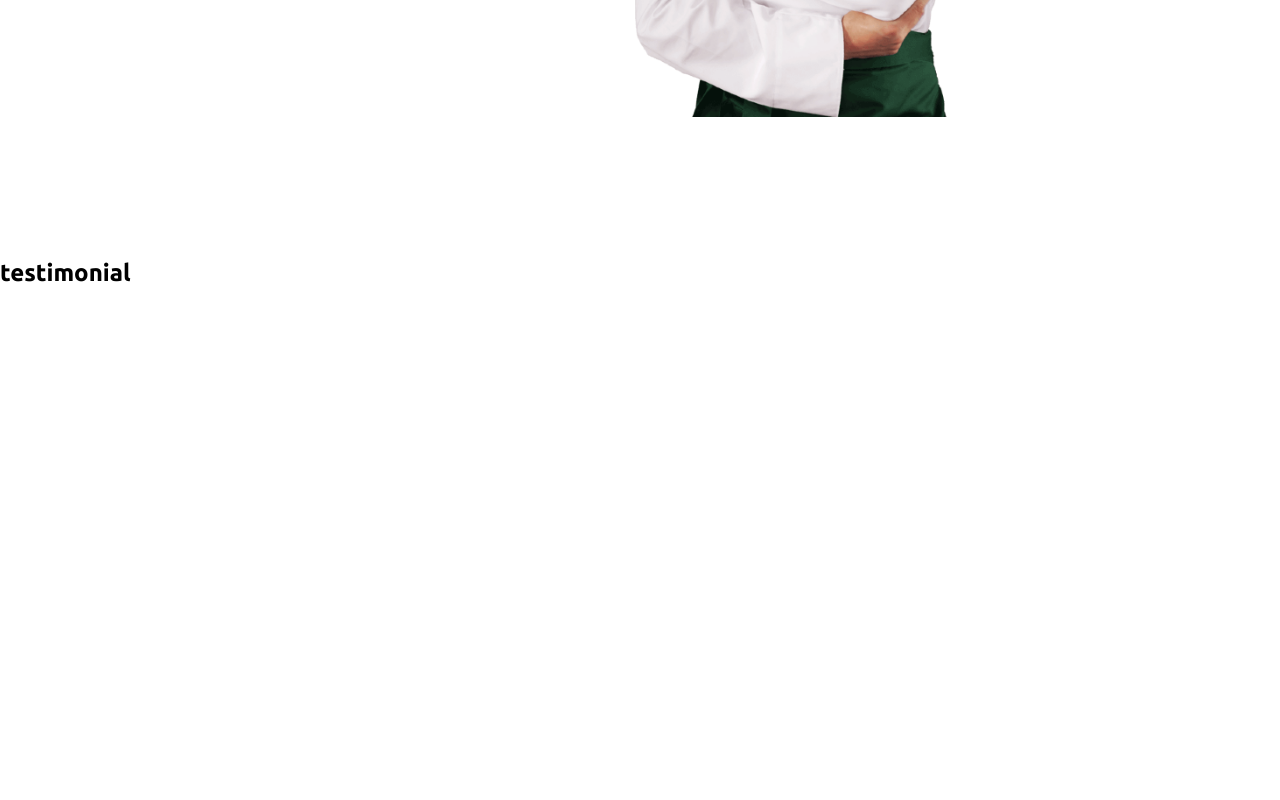
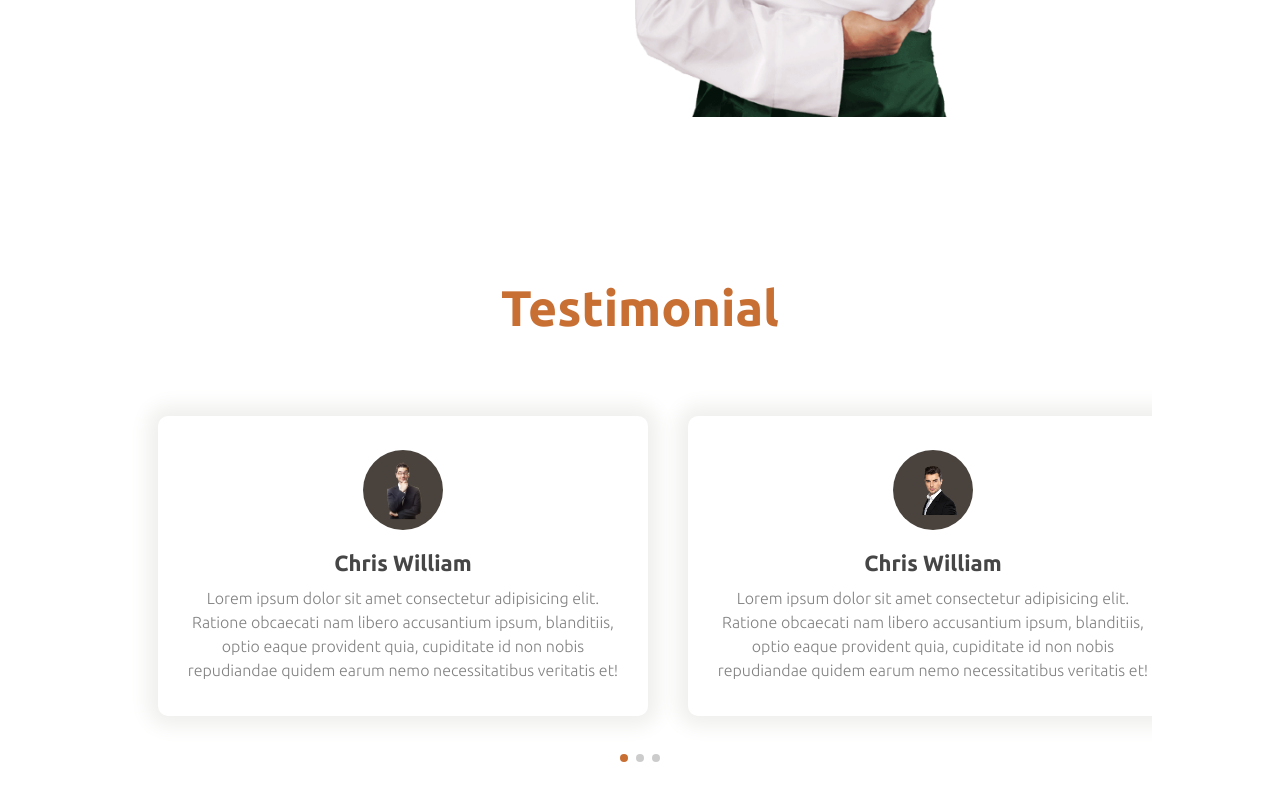
Before and after one commit to RodCri/Bakery, a plain HTML site: page index.html in a window 1280 px wide. Shown: the part 3822-4622 px from the top of the page. Before the commit the page ends 4209 px from the top, so only its background shows below. Drawn offline with nearby package versions, Linux system fonts and the light colour scheme.

Commit message:
add section testimonials

```diff
--- a/index.html
+++ b/index.html
@@ -8,6 +8,7 @@
   <meta name="description" content="landing page bakery">
   <meta name="keywords" content="landing, bakery">
   <meta name="author" content="Cristian Camilo Rodriguez">
+  <link rel="stylesheet" href="https://unpkg.com/swiper/swiper-bundle.min.css">
   <link rel="stylesheet" href="css/style.css">
   <link rel="shortcut icon" href="img/bakery.ico" type="image/x-icon">
 </head>
@@ -156,9 +157,42 @@
       </section>
     </article>
     <section class="testimonial">
-      <h1>testimonial</h1>
+      <h1 class="testimonial__title">Testimonial</h1>
+      <swiper-container class="mySwiper" pagination="true" pagination-clickable="true" space-between="40" slides-per-view="2">
+          <swiper-slide>
+            <div class="swiper-slide__avatar">
+              <img src="img/avatar1.png" alt="" class="avatar">
+            </div>
+            <h3 class="swiper-slide__name">Chris William</h3>
+            <p class="swiper-slide__comment">Lorem ipsum dolor sit amet consectetur adipisicing elit. Ratione obcaecati nam libero accusantium ipsum, blanditiis, optio eaque provident quia, cupiditate id non nobis repudiandae quidem earum nemo necessitatibus veritatis et!</p>
+          </swiper-slide>
+          <swiper-slide>
+            <div class="swiper-slide__avatar">
+              <img src="img/avatar2.png" alt="" class="avatar">
+            </div>
+            <h3 class="swiper-slide__name">Chris William</h3>
+            <p class="swiper-slide__comment">Lorem ipsum dolor sit amet consectetur adipisicing elit. Ratione obcaecati nam libero accusantium ipsum, blanditiis, optio eaque provident quia, cupiditate id non nobis repudiandae quidem earum nemo necessitatibus veritatis et!</p>
+          </swiper-slide>
+          <swiper-slide>
+            <div class="swiper-slide__avatar">
+              <img src="img/avatar3.png" alt="" class="avatar">
+            </div>
+            <h3 class="swiper-slide__name">Chris William</h3>
+            <p class="swiper-slide__comment">Lorem ipsum dolor sit amet consectetur adipisicing elit. Ratione obcaecati nam libero accusantium ipsum, blanditiis, optio eaque provident quia, cupiditate id non nobis repudiandae quidem earum nemo necessitatibus veritatis et!</p>
+          </swiper-slide>
+          <swiper-slide>
+            <div class="swiper-slide__avatar">
+              <img src="img/avatar4.png" alt="" class="avatar">
+            </div>
+            <h3 class="swiper-slide__name">Chris William</h3>
+            <p class="swiper-slide__comment">Lorem ipsum dolor sit amet consectetur adipisicing elit. Ratione obcaecati nam libero accusantium ipsum, blanditiis, optio eaque provident quia, cupiditate id non nobis repudiandae quidem earum nemo necessitatibus veritatis et!</p>
+          </swiper-slide>
+
+        <div class="swiper-pagination"></div>
+      </div>
     </section>
   </main>
+  <script src="https://cdn.jsdelivr.net/npm/swiper@9/swiper-element-bundle.min.js" defer='defer'></script>
   <script src="js/main.js"></script>
 </body>
 </html>
--- a/js/main.js
+++ b/js/main.js
@@ -73,3 +73,22 @@ if (discoverCanvas && discoverCanvas.getContext) {
     context.stroke();
   }
 }
+
+const swipper = document.querySelector('.mySwiper');
+addEventListener("resize", (event) => {
+  let w = window.innerWidth;
+  if(w<=900){
+    swipper.passedParams.slidesPerView = 3;
+
+  }else if(w>900){
+    swipper.style.backgroundColor = "#fff"
+    swipper.passedParams.slidesPerView = 2;
+  }
+});
+
+let swiper = new Swiper(".mySwiper", {
+  navigation: {
+    nextEl: ".swiper-button-next",
+    prevEl: ".swiper-button-prev",
+  },
+});
--- a/sass/style.scss
+++ b/sass/style.scss
@@ -1,6 +1,10 @@
 @use 'variables' as v;
 @import 'mixins';
 @import url('https://fonts.googleapis.com/css2?family=Ubuntu:wght@300;400;700&display=swap');
+:root{
+  --swiper-pagination-top: 93%;
+  --swiper-pagination-color: #c86f33;
+}
 *{
   padding: 0;
   margin: 0;
@@ -439,4 +443,70 @@ body{
       }
     }
   }
+  .testimonial{
+    display: flex;
+    width: 80%;
+    margin: 0 auto;
+    flex-direction: column;
+    justify-content: center;
+    align-items: center;
+    &__title{
+      color: v.$bg-cta;
+      font-size: 5rem;
+      padding: 20px 0;
+    }
+    swiper-container {
+      width: 100%;
+      height: 100%;
+      padding: 30px;
+    }
+
+    swiper-slide {
+      min-width: 490px;
+      height: 300px;
+      text-align: center;
+      font-size: 18px;
+      display: flex;
+      flex-direction: column;
+      justify-content: center;
+      align-items: center;
+      margin: 30px 0;
+      padding: 20px;
+      border-radius: 10px;
+      box-shadow: 0 0 20px 10px rgb(239, 239, 237) ;
+      cursor: pointer;
+      @media(max-width:900px){
+        slidesPerView: 1;
+      }
+    }
+    .swiper-slide__avatar{
+      width: 80px;
+      height: 80px;
+      background-color: v.$bg-cta-black;
+      border-radius: 50%;
+      display: flex;
+      justify-content: center;
+      align-items: center;
+      margin-bottom: 20px;
+      .avatar{
+        width: 50px;
+        height: 60px;
+        object-fit: contain;
+      }
+    }
+    .swiper-slide__name{
+      font-size: 2.2rem;
+      margin-bottom: 10px;
+      color: v.$title-hero;
+    }
+    .swiper-slide__comment{
+      color: v.$text-hero;
+      font-size: 1.6rem;
+      line-height: 1.5;
+    }
+    swiper-pagination-bullet{
+      border: 1px solid black !important;
+    }
+
+  }
 }
```
Also changed, not shown: css/style.css, img/avatar1.png (added), img/avatar2.png (added), img/avatar3.png (added), img/avatar4.png (added), 1 other file.
